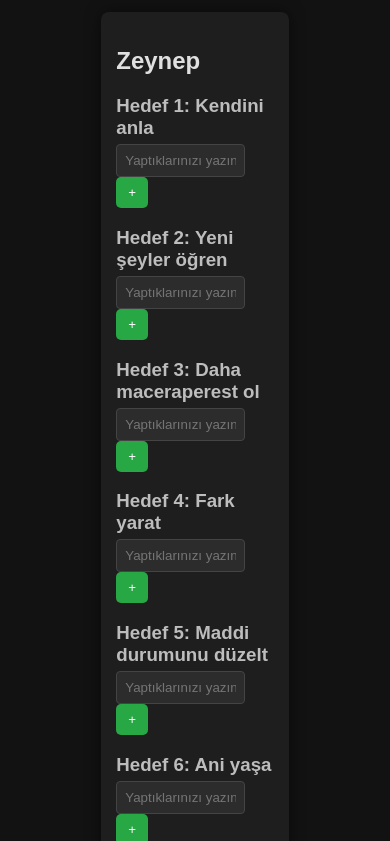
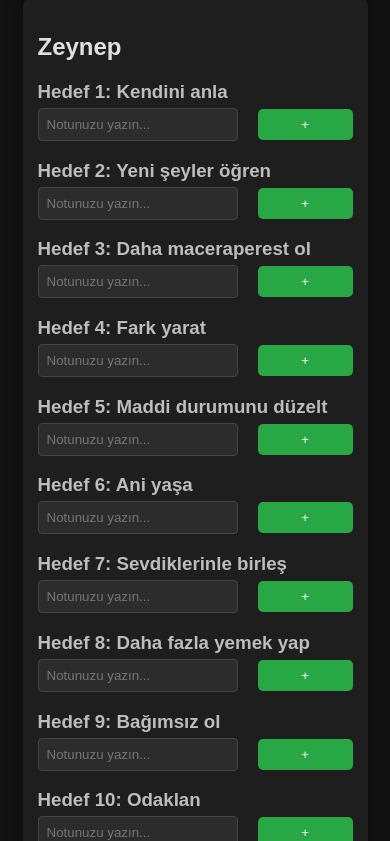
Before and after one commit to cemalerkar/2025-Bizim-Yilimiz, a plain HTML site: page index.html in a window 390 px wide. Shown: the part 86-927 px from the top of the page. Drawn offline with Linux system fonts and the light colour scheme; no server answers.

Commit message:
Add files via upload

```diff
--- a/index.html
+++ b/index.html
@@ -95,26 +95,32 @@
                 const targetHeader = document.createElement('h3');
                 targetHeader.textContent = `Hedef ${i + 1}: ${targets[i]}`; // Hedef ismini ekle
 
+                const inputContainer = document.createElement('div'); // Yeni kapsayıcı
+                inputContainer.classList.add('input-container'); // Kapsayıcıya sınıf ekle
+
                 const input = document.createElement('input');
                 input.type = 'text';
                 input.id = `input${person}-${i + 1}`;
-                input.placeholder = 'Yaptıklarınızı yazın...';
+                input.placeholder = 'Notunuzu yazın...';
 
                 const addButton = document.createElement('button');
                 addButton.textContent = '+';
                 addButton.onclick = () => addNote(person, i + 1);
 
+                inputContainer.appendChild(input); // Kapsayıcıya giriş kutusunu ekle
+                inputContainer.appendChild(addButton); // Kapsayıcıya butonu ekle
+
                 const notesList = document.createElement('ul');
                 notesList.id = `notes${person}-${i + 1}`;
 
                 targetDiv.appendChild(targetHeader);
-                targetDiv.appendChild(input);
-                targetDiv.appendChild(addButton);
+                targetDiv.appendChild(inputContainer); // Giriş kutusu ve butonu içeren kapsayıcıyı ekle
                 targetDiv.appendChild(notesList);
 
                 container.appendChild(targetDiv);
             }
         };
+
 
         window.addNote = (person, target) => {
             const input = document.getElementById(`input${person}-${target}`);
--- a/styles.css
+++ b/styles.css
@@ -102,3 +102,91 @@ ul li button {
 ul li button:hover {
   background-color: #c82333;
 }
+
+/* Mobil uyumlu düzenlemeler */
+@media (max-width: 768px) {
+  .wrapper {
+    flex-direction: column; /* Dikey hizalama */
+    align-items: center; /* Ortala */
+  }
+
+  .container {
+    width: 90%; /* Mobil için genişlik %90 */
+    margin-bottom: 20px; /* Alt boşluk */
+  }
+
+  input {
+    width: 60%; /* Mobil için giriş kutusu genişliği %60 */
+  }
+
+  button {
+    width: 30%; /* Mobil için buton genişliği %30 */
+  }
+
+  h1 {
+    font-size: 1.5em; /* Mobil başlık boyutu */
+  }
+}
+/* Giriş kutusu ve butonları birleştiren kapsayıcı */
+.input-container {
+  display: flex; /* Flexbox kullanarak yan yana yerleştirme */
+  align-items: center; /* Dikey olarak ortalama */
+  margin-bottom: 10px; /* Her hedef arasına boşluk ekleme */
+}
+
+/* Giriş kutusu */
+input {
+  flex: 1; /* Giriş kutusu esnek genişlik */
+  padding: 8px;
+  background-color: #2c2c2c; /* Gri tonlu arka plan */
+  border: 1px solid #444; /* Sınır rengi */
+  border-radius: 4px;
+  color: #ffffff; /* Beyaz yazı */
+}
+
+/* Buton stili */
+button {
+  padding: 8px 12px;
+  background-color: #28a745;
+  color: white;
+  border: none;
+  border-radius: 5px;
+  cursor: pointer;
+  margin-left: 10px; /* Giriş kutusu ile buton arasında boşluk */
+}
+
+@media (max-width: 768px) {
+  /* Mobil uyumlu düzenlemeler */
+  input {
+    width: 60%; /* Mobil için giriş kutusu genişliği %60 */
+  }
+
+  button {
+    width: 30%; /* Mobil için buton genişliği %30 */
+  }
+}
+/* Buton stili */
+button {
+  padding: 8px 12px; /* Buton içindeki boşluk */
+  min-width: 50px; /* Minimum genişlik belirle */
+  background-color: #28a745; /* Yeşil arka plan */
+  color: white; /* Beyaz yazı */
+  border: none; /* Sınır yok */
+  border-radius: 5px; /* Kenar yuvarlama */
+  cursor: pointer; /* İşaretçi değişimi */
+  margin-left: 10px; /* Giriş kutusu ile buton arasında boşluk */
+  flex-shrink: 0; /* Butonun boyutunu korumasını sağla */
+}
+
+button.delete-button {
+  /* Silme butonu için özel stil */
+  background-color: #dc3545; /* Kırmızı arka plan */
+}
+
+button:hover {
+  background-color: #218838; /* Hover durumunda yeşil ton değişimi */
+}
+
+button.delete-button:hover {
+  background-color: #c82333; /* Hover durumunda kırmızı ton değişimi */
+}
```
